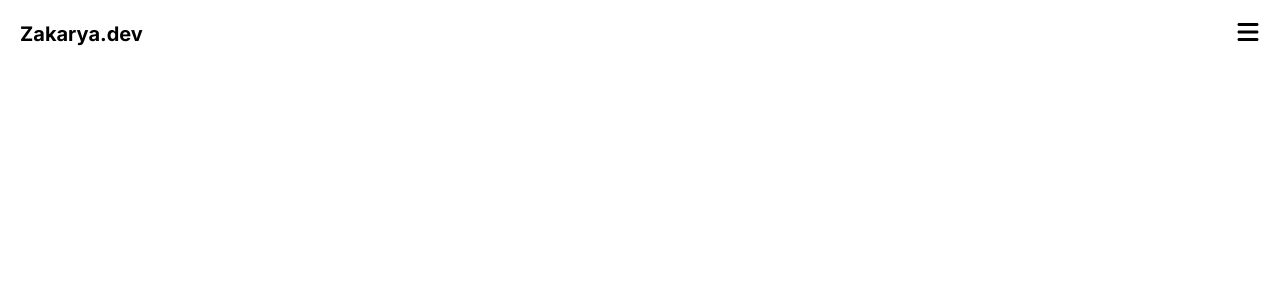
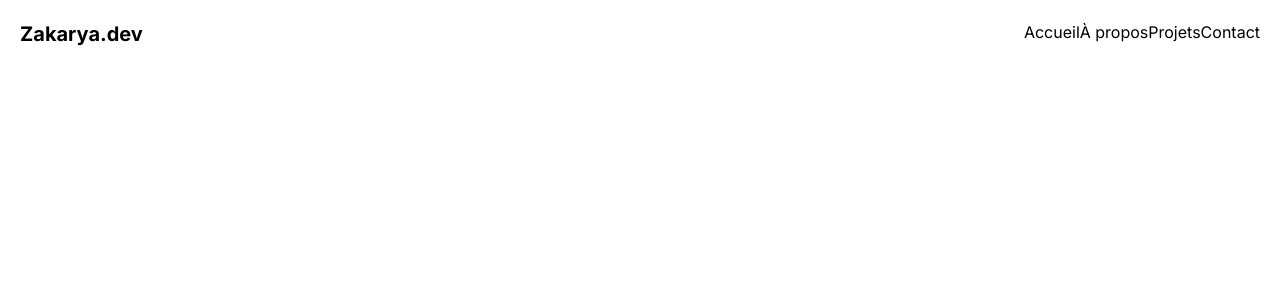
Before and after one commit to Zakarya07/zakarya-elkhattabi, a React (Create React App) app: page / in a window 1280 px wide. Shown: the top 300 px of the page. Built offline with nearby package versions, Linux system fonts and the light colour scheme.

Commit message:
Build for deployment

```diff
--- a/src/Components/Header/index.jsx
+++ b/src/Components/Header/index.jsx
@@ -4,33 +4,55 @@ import "./index.scss";
 import { useState } from "react";
 
 const Header = () => {
-
   const [isClosed, setClosed] = useState(true);
 
   function openMenuMobile() {
-      setClosed(false);
+    setClosed(false);
   }
 
   function closeMenuMobile() {
-      setClosed(true);
+    setClosed(true);
   }
 
   return (
     <header>
-
       <nav className="navbar-container fixed p-5 flex justify-between w-full">
         {/* Logo container */}
         <div className="logo-container">
           <h2 className="text-xl font-bold">Zakarya.dev</h2>
         </div>
 
-        <div className="open-menu-mobile text-2xl" onClick={() => {openMenuMobile()}}>
+        <ul className="menu-links hidden lg:flex ">
+          <li>
+            <a href="#header">Accueil</a>
+          </li>
+          <li>
+            <a href="#about-section">À propos</a>
+          </li>
+          <li>
+            <a href="#portfolio-section">Projets</a>
+          </li>
+          <li>
+            <a href="#footer">Contact</a>
+          </li>
+        </ul>
+
+        <div
+          className="open-menu-mobile text-2xl lg:hidden"
+          onClick={() => {
+            openMenuMobile();
+          }}
+        >
           <FaBars />
         </div>
       </nav>
 
       {/* -------------- Menu container */}
-      <div className={`${isClosed ? "menu-mobile" : "menu-mobile-active"} bg-white fixed z-10 h-screen w-full text-2xl`}>
+      <div
+        className={`${
+          isClosed ? "menu-mobile" : "menu-mobile-active"
+        } bg-white fixed z-10 h-screen w-full text-2xl`}
+      >
         {/* Close button  */}
         <div
           className="close-menu-mobile flex justify-end p-5 h-1/5"
```
